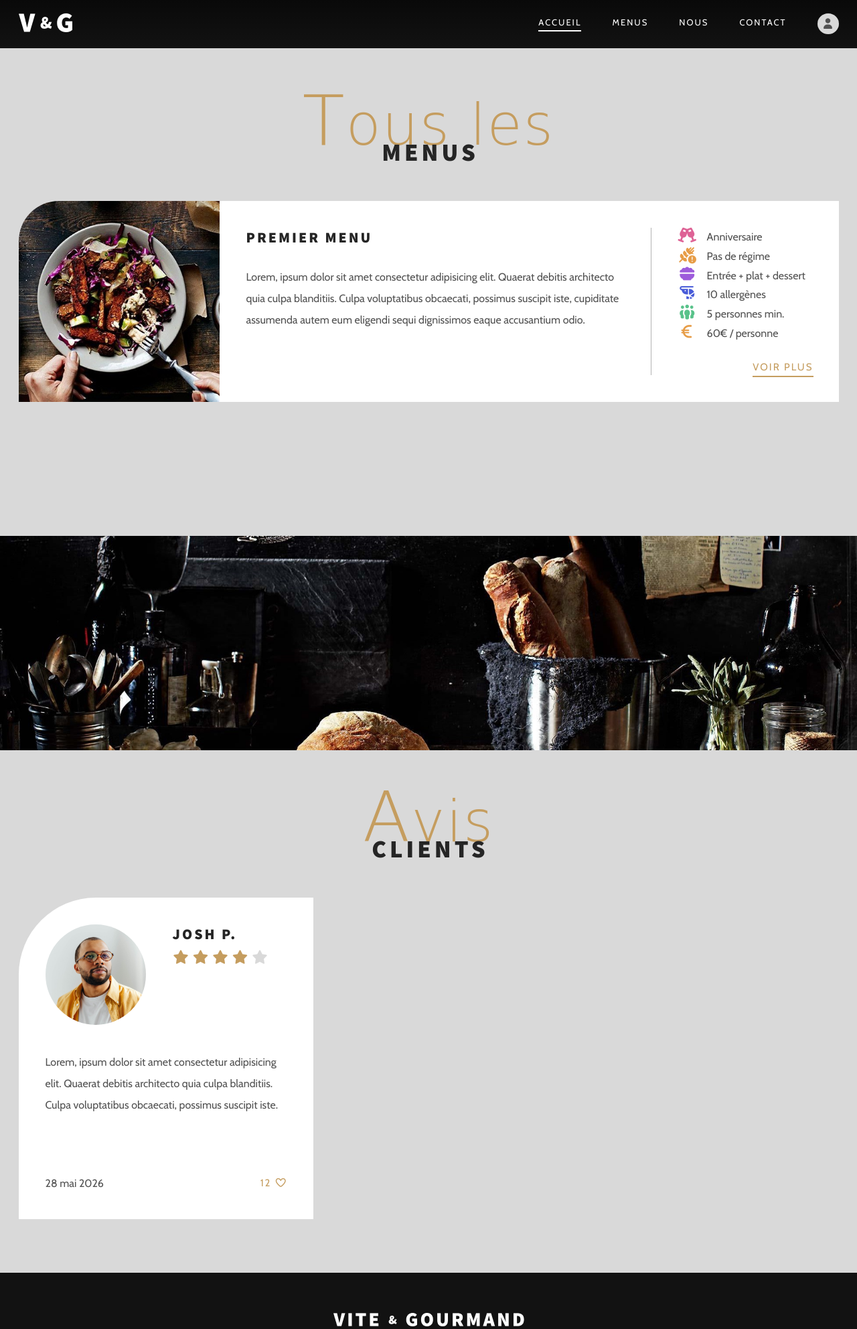
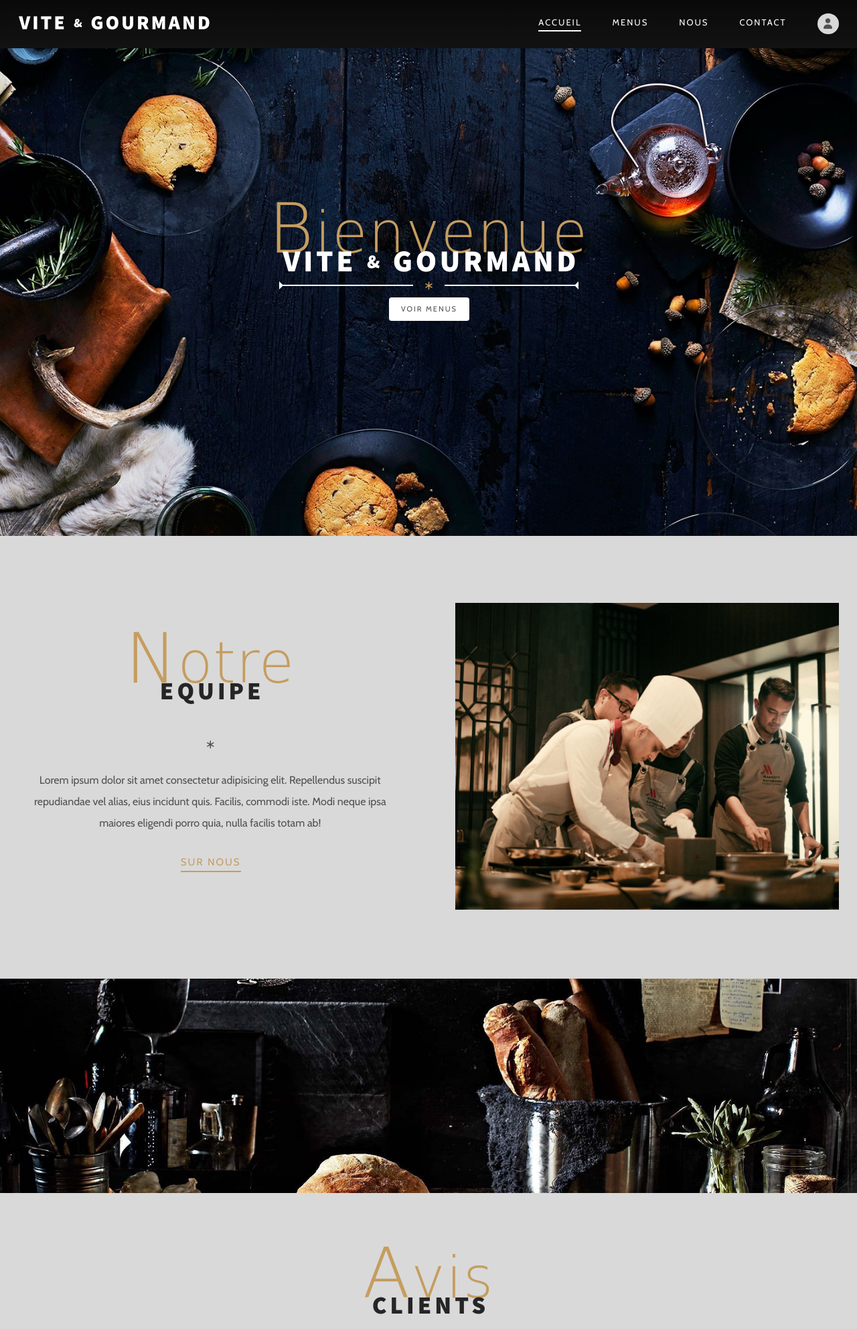
Before and after one commit to mig-arteaga/vite-et-gourmand, a PHP site: page / in a window 1280 px wide. Shown: the top 1984 px of the page at 67% size. Run offline with PHP 8.4, Linux system fonts and the light colour scheme; some web fonts are replaced.

Commit message:
Ajout de menus.php et modification de index.php

```diff
--- a/assets/footer.php
+++ b/assets/footer.php
@@ -25,9 +25,6 @@
                         <li>
                             <a href="#"><i class="fab fa-linkedin-in"></i></a>
                         </li>
-                        <li>
-                            <a href="#"><i class="fab fa-tripadvisor"></i></a>
-                        </li>
                     </ul>
                 </div>
                 <div class="newsletter-container">
--- a/assets/header.php
+++ b/assets/header.php
@@ -3,14 +3,14 @@
     <div class="container">
         <nav class="nav">
             <a href="index.php">
-                <img src="images/vg-logo-1.png" alt="" class="title-img">
+                <img src="images/vg-logo-2.png" alt="" class="title-img">
             </a>
             <ul class="nav-list">
                 <li class="nav-item">
                     <a href="index.php" class="nav-link active">Accueil</a>
                 </li>
                 <li class="nav-item">
-                    <a href="#" class="nav-link">Menus</a>
+                    <a href="menus.php" class="nav-link">Menus</a>
                 </li>
                 <li class="nav-item">
                     <a href="#" class="nav-link">Nous</a>
--- a/css/body.css
+++ b/css/body.css
@@ -11,6 +11,79 @@
     text-align: center;
 }
 
+.parallax {
+    position: absolute;
+    top: 0;
+    left: 0;
+    width: 100%;
+    height: 100%;
+    object-fit: cover;
+    z-index: -1;
+}
+
+.main-logo {
+    margin: 1rem;
+    width: initial;
+    animation: scale 500ms forwards;
+}
+
+.separator {
+    display: flex;
+    align-items: center;
+    justify-content: center;
+    margin-bottom: 1rem;
+}
+
+.line {
+    width: 100%;
+    max-width: 20rem;
+    height: .25rem;
+    background-color: #FFF;
+    position: relative;
+    opacity: 0;
+    animation: grow 2000ms forwards;
+    animation-delay: 900ms;
+}
+
+.right-line::before,
+.left-line::before {
+    content: '';
+    position: absolute;
+    top: 50%;
+    transform: translateY(-50%);
+    border: .6rem solid transparent;
+    opacity: 0;
+    animation: grow 500ms forwards;
+    animation-delay: 1200ms;
+}
+
+.right-line::before {
+    border-right-color: #FFF;
+    right: 0;
+}
+
+.left-line::before {
+    border-left-color: #FFF;
+    left: 0;
+}
+
+.asterisk {
+    font-size: 1.2rem;
+    color: var(--secondary-font-color);
+    margin: 0 1.6rem;
+    opacity: 0;
+    animation: spin 500ms forwards;
+    animation-delay: 700ms;
+}
+
+.single-animation {
+    opacity: 0;
+    animation: fadeDown 500ms forwards;
+    animation-delay: 1500ms;
+}
+
+/* Headlines */
+
 .sub-headline {
     font-size: 8.5rem;
     font-family: var(--secondary-font);
@@ -18,6 +91,9 @@
     font-weight: 100;
     line-height: .4;
     letter-spacing: 2px;
+    opacity: 0;
+    animation: fadeUp 500ms forwards;
+    animation-delay: 500ms;
 }
 
 .first-letter {
@@ -34,6 +110,7 @@
     letter-spacing: .5rem;
     margin-right: -.5rem;
     margin-bottom: 5rem;
+    animation: scale 500ms forwards;
 }
 
 h3 {
@@ -47,6 +124,45 @@ h3 {
     text-align: left;
 }
 
+h4 {
+    font-size: 1.6rem;
+    font-family: var(--main-font);
+    color: var(--main-font-color-dark);
+    text-transform: uppercase;
+    font-weight: 100;
+    letter-spacing: 3px;
+    margin-bottom: 2rem;
+    text-align: left;
+}
+
+/* Notre équipe */
+
+.team-description .asterisk {
+    color: var(--body-font-color);
+    margin: 3rem 0;
+}
+
+.team-headline .sub-headline {
+    letter-spacing: 1px;
+    line-height: .42;
+}
+
+.team-info {
+    text-align: center;
+    display: flex;
+    align-items: center;
+    gap: 8rem;
+}
+
+.team-info > div {
+    flex: 1;
+}
+
+.team-description p {
+    margin-bottom: 3rem;
+    text-align: center;
+}
+
 /* Between */
 
 .tasteful-recipes {
@@ -57,3 +173,31 @@ h3 {
 .between {
     min-height: 40vh;
 }
+
+/* Avis */
+
+.review-wrap {
+    width: 100%;
+    overflow: hidden;
+    display: grid;
+    grid-template-columns: 1fr 1fr 1fr;
+    gap: 2rem;
+}
+
+/* Filters */
+
+.filters {
+    width: 100%;
+    height: 6rem;
+    border-radius: 3rem;
+    background-color: #FFFFFF;
+    margin-bottom: 4rem;
+    display: flex;
+    justify-content: space-between;
+    align-items: center;
+    padding: 3rem;
+}
+
+.filters h4 {
+    margin-bottom: 0;
+}
--- a/css/button.css
+++ b/css/button.css
@@ -5,6 +5,20 @@
     text-transform: uppercase;
     letter-spacing: 2px;
     margin-right: -2px;
+}
+
+.main-btn {
+    font-size: 1.1rem;
+    background-color: #FFF;
+    padding: .9rem 1.8rem;
+    color: var(--body-font-color);
+    border-radius: .4rem;
+    transition: background-color 500ms;
+}
+
+.main-btn:hover {
+    color: #FFF;
+    background-color: var(--secondary-font-color);
 }
 
 .body-btn {
--- a/css/general.css
+++ b/css/general.css
@@ -52,7 +52,7 @@ a {
 }
 
 section {
-    padding: 8rem 0;
+    padding: 10rem 0;
     overflow: hidden;
     width: 100%;
     text-align: center;
--- a/css/menu.css
+++ b/css/menu.css
@@ -2,7 +2,7 @@
 
 .menu-section {
     /* position: relative; */
-    height: 100vh;
+    /* height: 100vh; */
     padding-top: 16rem;
 }
 
@@ -15,6 +15,7 @@
     /* box-shadow: .5rem .5rem 1rem #00000040; */
     padding: 4rem;
     padding-left: 34rem;
+    margin-bottom: 2rem;
 }
 
 .menu-img {
--- a/css/style.css
+++ b/css/style.css
@@ -7,3 +7,4 @@
 @import url('footer.css');
 @import url('menu.css');
 @import url('review.css');
+@import url('animation.css');
--- a/index.php
+++ b/index.php
@@ -18,18 +18,45 @@
     ?>
 
     <!-- Main section -->
-    <section class="menu-section" id="main-section">
-        <!-- <img src="images/hero.jpg" alt="" class="parallax"> -->
+    <section class="main-section">
+        <img src="images/hero.jpg" alt="" class="parallax">
         <div class="container">
             <h2 class="sub-headline">
-                <span class="first-letter">T</span>ous les
+                <span class="first-letter">B</span>ienvenue
             </h2>
-            <h1 class="headline headline-dark">Menus</h1>
+            <img src="images/vg-logo-3.png" alt="" class="main-logo">
+            <div class="headline-description">
+                <div class="separator">
+                    <div class="line left-line"></div>
+                    <div class="asterisk"><i class="fas fa-asterisk"></i></div>
+                    <div class="line right-line"></div>
+                </div>
+                <div class="single-animation">
+                    <a href="#" class="btn main-btn">Voir menus</a>
+                </div>
+            </div>
+        </div>
+    </section>
 
-            <!-- Menu -->
-            <?php
-                require "assets/menu.php";
-            ?>
+    <!-- Notre équipe -->
+    <section class="team-section">
+        <div class="container">
+            <div class="team-info">
+                <div class="team-description">
+                    <div class="team-headline">
+                        <h2 class="sub-headline">
+                            <span class="first-letter">N</span>otre
+                        </h2>
+                        <h1 class="headline">Equipe</h1>
+                    </div>
+                    <div class="asterisk"><i class="fas fa-asterisk"></i></div>
+                    <p>Lorem ipsum dolor sit amet consectetur adipisicing elit. Repellendus suscipit repudiandae vel alias, eius incidunt quis. Facilis, commodi iste. Modi neque ipsa maiores eligendi porro quia, nulla facilis totam ab!</p>
+                    <a href="#" class="btn body-btn btn-underline">Sur nous</a>
+                </div>
+                <div class="restaurant-info-img animate-right">
+                    <img src="images/team.jpg" alt="">
+                </div>
+            </div>
         </div>
     </section>
 
@@ -38,7 +65,7 @@
     </section>
 
     <!-- Avis clients -->
-    <section>
+    <section class="review-section">
         <div class="container">
             <h2 class="sub-headline">
                 <span class="first-letter">A</span>vis
@@ -46,9 +73,17 @@
             <h1 class="headline headline-dark">Clients</h1>
 
             <!-- Avis -->
-            <?php
-                require "assets/review.php";
-            ?>
+             <div class="review-wrap">
+                <?php
+                    require "assets/review.php";
+                ?>
+                <?php
+                    require "assets/review.php";
+                ?>
+                <?php
+                    require "assets/review.php";
+                ?>
+             </div>
         </div>
     </section>
 
```
Also changed, not shown: css/animation.css (added, +65 -0 lines), css/footer.css (+12 -17 lines), menus.php (added, +48 -0 lines), images/hero.jpg (added), images/team.jpg (added), images/vg-logo-3.png (added), images/vg-logo-4.png (added).
